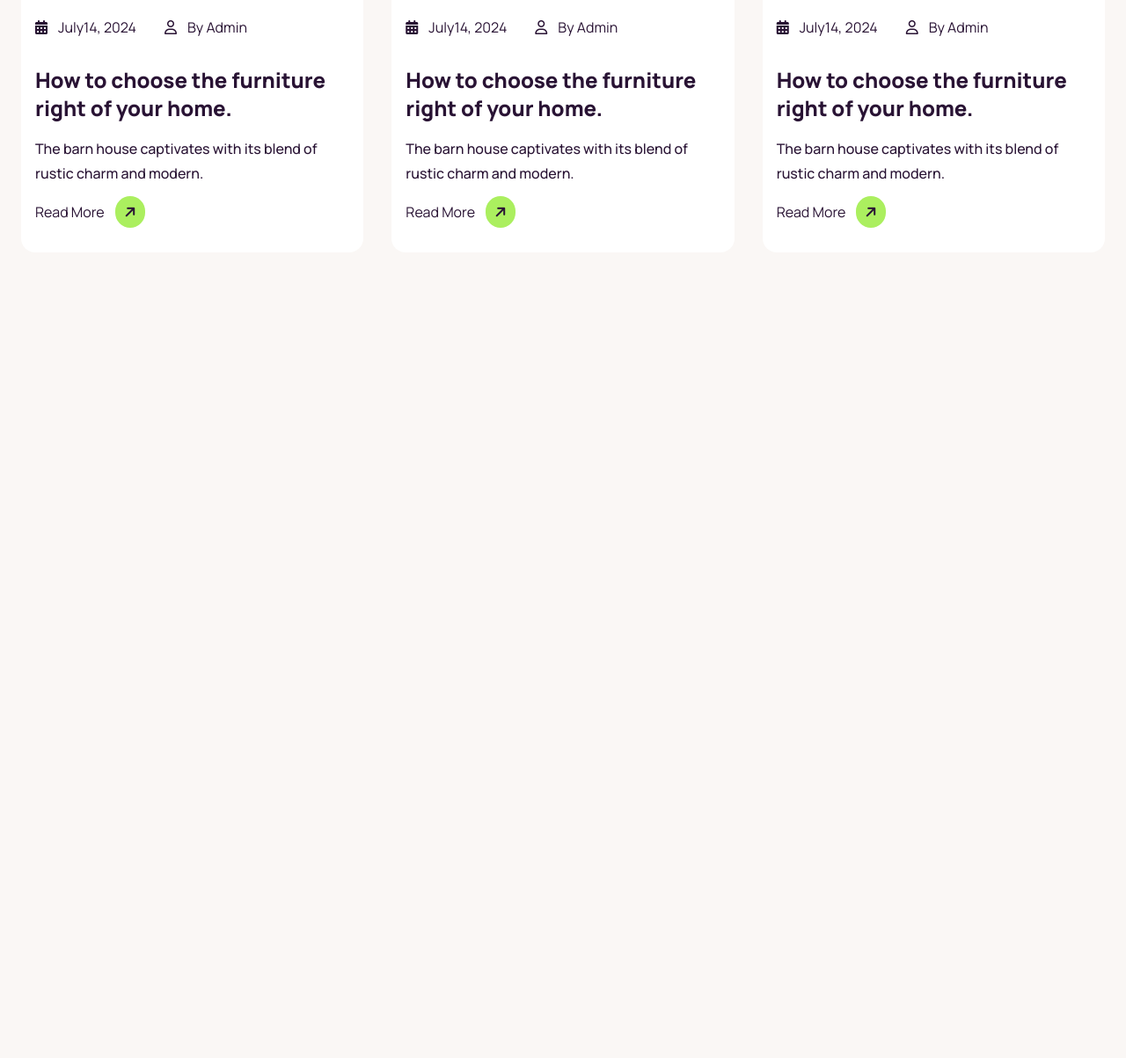
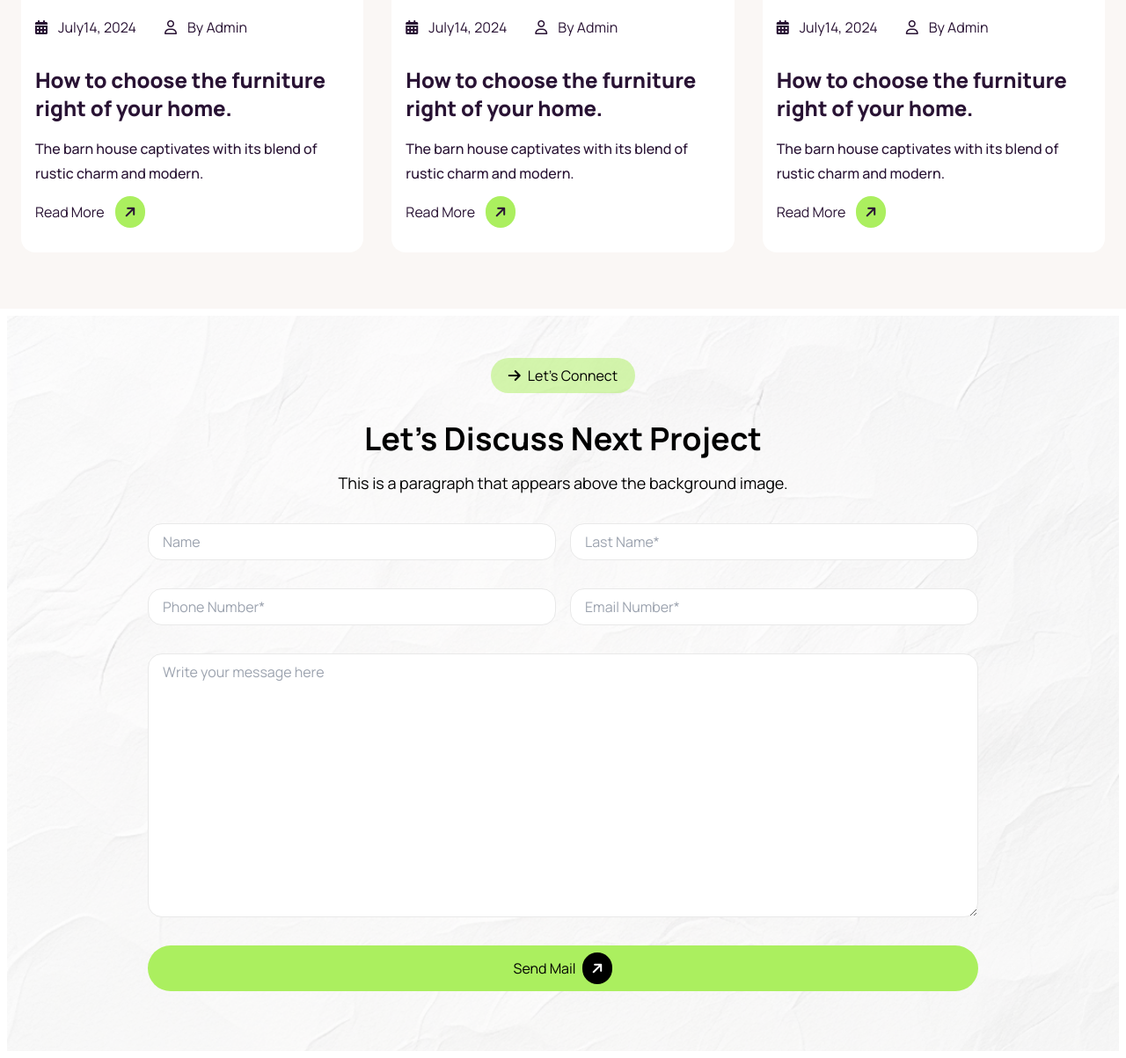
Before and after one commit to touhidakonda/assignment-3, a plain HTML site: page index.html in a window 1280 px wide. Shown: the part 3650-4853 px from the top of the page at 88% size. Before the commit the page ends 4001 px from the top, so only its background shows below. Drawn offline with nearby package versions, Linux system fonts and the light colour scheme.

Commit message:
added the form secion

```diff
--- a/index.html
+++ b/index.html
@@ -500,6 +500,73 @@
         </section>
 
 
+        <!-- form section -->
+
+
+        <section class="relative bg-white text-black p-8 border-[8px] border-white">
+            <div class="absolute inset-0 bg-[url('./assets/bg.jpg')] bg-cover bg-center opacity-30"></div>
+
+            <div class="relative z-10 mt-4 text-center">
+                <button class="flex items-center gap-2 bg-bannerbtn rounded-full py-2 px-5 m-auto">
+                    <i class="fa-solid fa-arrow-right"></i><span>Let’s Connect</span>
+                </button>
+
+                <h1 class="text-4xl font-bold mt-8">Let’s Discuss Next Project</h1>
+                <p class="mt-4 text-lg">This is a paragraph that appears above the background image.</p>
+
+
+                <div class="lg:px-32 pb-9">
+                    <div class="mt-8 flex flex-col space-y-4 md:flex-row md:space-y-0 md:space-x-4 items-center">
+                        <div class="w-full md:w-1/2">
+                            <input type="text" placeholder="Name"
+                                class="border border-[#E9E9E9] bg-[#FFF] rounded-2xl py-2 px-4 w-full">
+                        </div>
+                        <div class="w-full md:w-1/2">
+                            <input type="text" placeholder="Last Name*"
+                                class="border border-[#E9E9E9] bg-[#FFF] rounded-2xl py-2 px-4 w-full">
+                        </div>
+                    </div>
+                    <div class="mt-8 flex flex-col space-y-4 md:flex-row md:space-y-0 md:space-x-4 items-center">
+                        <div class="w-full md:w-1/2">
+                            <input type="text" placeholder="Phone Number*"
+                                class="border border-[#E9E9E9] bg-[#FFF] rounded-2xl py-2 px-4 w-full">
+                        </div>
+                        <div class="w-full md:w-1/2">
+                            <input type="text" placeholder="Email Number*"
+                                class="border border-[#E9E9E9] bg-[#FFF] rounded-2xl py-2 px-4 w-full">
+                        </div>
+                    </div>
+                    <div class="mt-8 flex flex-col space-y-4 md:flex-row md:space-y-0 md:space-x-4 items-center">
+                        <div class="w-full h-[200px] md:w-full md:h-[300px]">
+                            <textarea placeholder="Write your message here"
+                                class="border border-[#E9E9E9] bg-[#FFF] rounded-2xl py-2 px-4 h-full w-full"
+                                name="text" id="text"></textarea>
+                        </div>
+
+                    </div>
+                    <div class="mt-8">
+                        <button
+                            class="flex w-full  justify-center items-center gap-2 bg-[#ABEF5F] rounded-full py-2 px-5 m-auto">Send
+                            Mail<span class=" bg-black text-white rounded-[52px] "><i
+                                    class="fa-solid fa-arrow-right p-[10px] -rotate-45"></i></span></button>
+                    </div>
+                </div>
+
+
+            </div>
+        </section>
+
+
+
+
+
+
+
+
+
+
+
+
 
 
 
```
